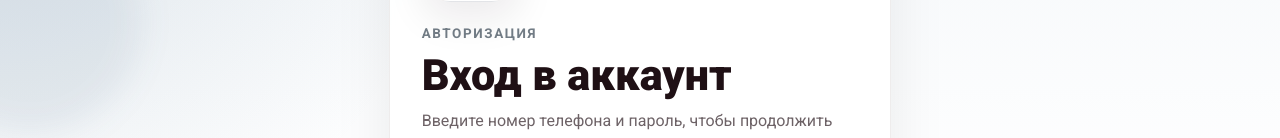
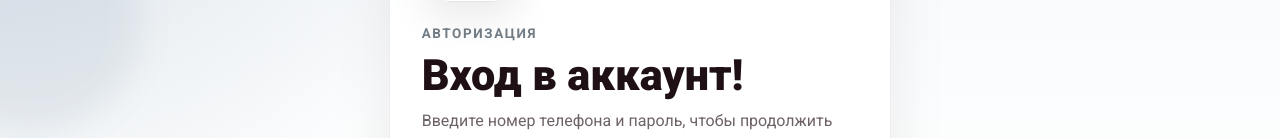
Before and after one commit to Jaco-Team/jaco_driver_site, a Next.js app: page /auth in a window 1280 px wide. Shown: the part 157-295 px from the top of the page. Built offline with nearby package versions, Linux system fonts and the light colour scheme.

Commit message:
deploy v1.2

```diff
--- a/widgets/auth-screen/ui/AuthScreen.tsx
+++ b/widgets/auth-screen/ui/AuthScreen.tsx
@@ -34,7 +34,7 @@ export default function AuthPage() {
             </div>
 
             <span className="auth__eyebrow">Авторизация</span>
-            <h2 className="auth__panelTitle">Вход в аккаунт</h2>
+            <h2 className="auth__panelTitle">Вход в аккаунт!</h2>
             <p className="auth__panelText">
               Введите номер телефона и пароль, чтобы продолжить работу в приложении.
             </p>
```
